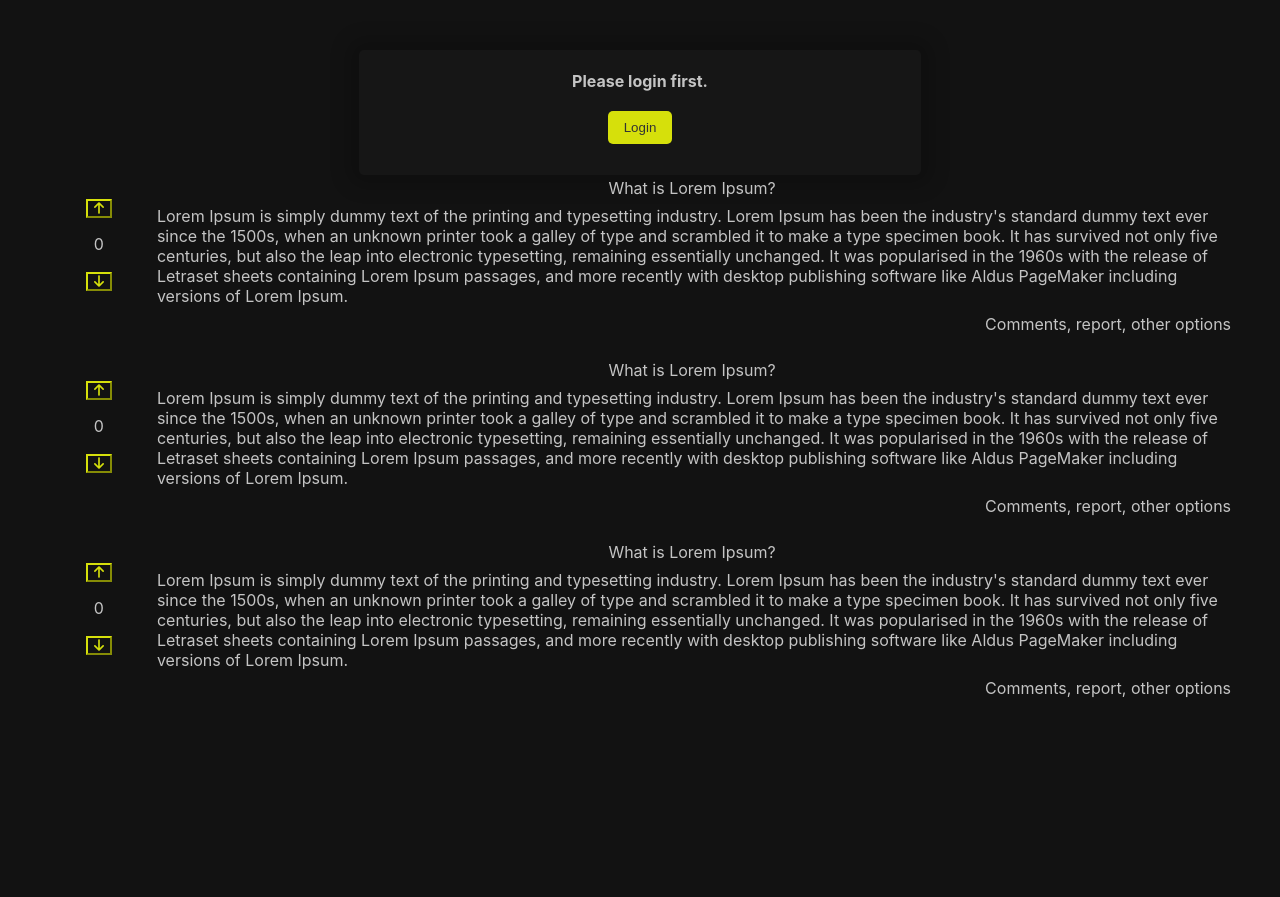
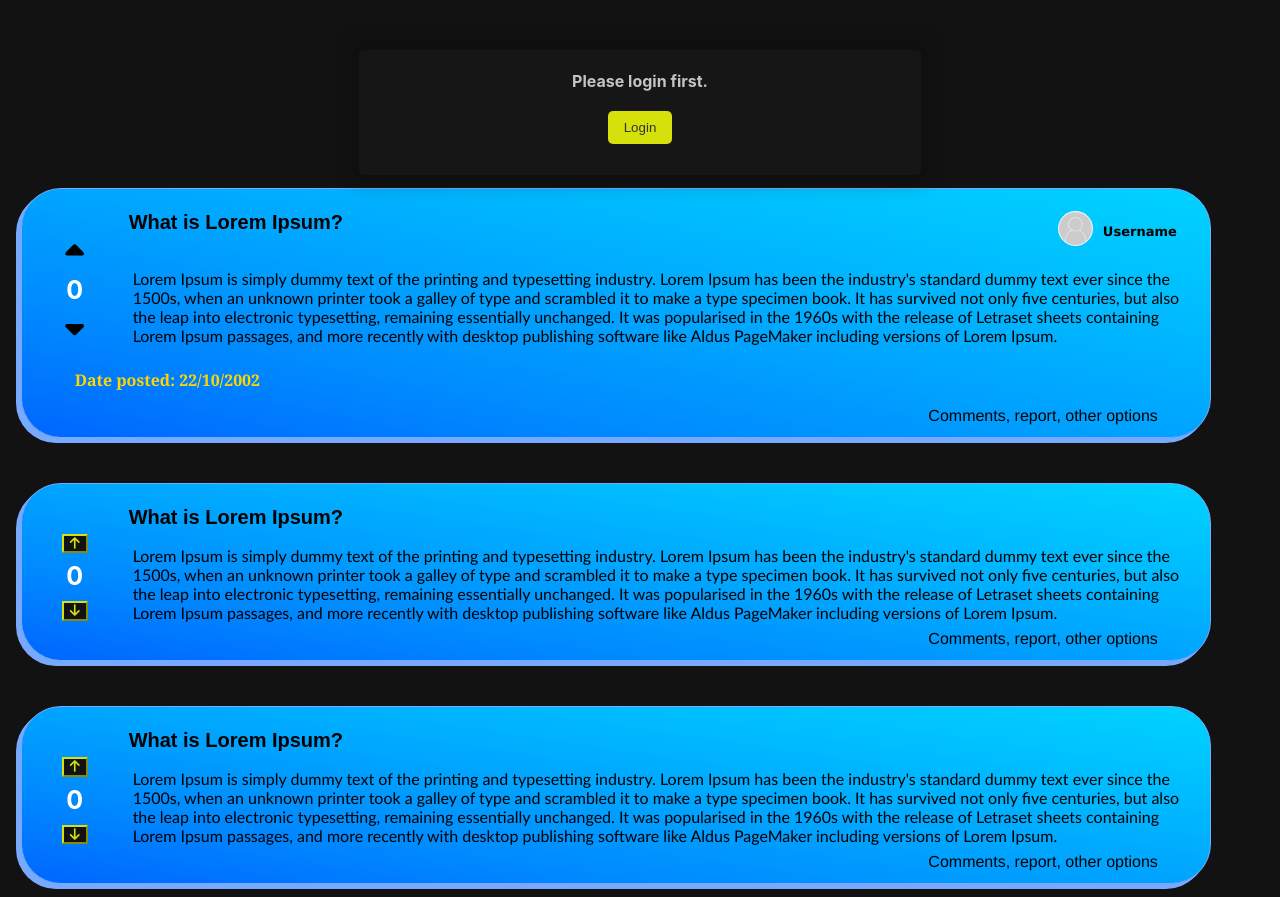
Before and after one commit to omega0verride/askepoka.al, a PHP site: page /home.php in a window 1280 px wide. Shown: the part 55-952 px from the top of the page. Before the commit the page ends 753 px from the top, so only its background shows below. Run offline with PHP 8.4, Linux system fonts and the light colour scheme; some libraries are stand-ins or nearby versions.

Commit message:
rregullime per post card

```diff
--- a/assets/stylesheet.css
+++ b/assets/stylesheet.css
@@ -12,22 +12,46 @@ body {
 
 
 .card {
-  padding-left: 3%;
   width: 94%;
   text-align: center;
+  background-image: linear-gradient(to right top, #0066ff, #0088ff, #00a4ff, #00bdff, #00d3ff);
+  border-radius: 40px;
+  margin: 1%;
+ border: 1px solid #77aaff;
+    box-shadow:  -1px 1px #77aaff,
+         -2px 2px #77aaff,
+         -3px 3px #77aaff,
+         -4px 4px #77aaff,
+         -5px 5px #77aaff;
 }
 
 .card-title {
-  text-align: center;
+  display: flex;
+  font-size: 20px;
+  color: black;
+  padding-top: 20px;
+  font-weight: 700;
+  padding-bottom: 10px;
+  font-family: Arial;
+  justify-content: space-between;
 }
 
 .card-content {
   text-align: left;
   padding: 5px;
+  color: black;
+  font-family:'Gill Sans', 'Gill Sans MT', Calibri, 'Trebuchet MS', sans-serif;
 }
 
 .card-controls {
   text-align: right;
+  padding-right: 50px;
+  padding-bottom: 10px;
+  color: rgb(0, 0, 0);
+  font-family: 'Franklin Gothic Medium', 'Arial Narrow', Arial, sans-serif;
+}
+.card-controls:hover{
+color: blue
 }
 
 .votes {
@@ -35,6 +59,7 @@ body {
   text-align: center;
   width: 100px;
   height: 100%;
+  padding-top: 40px;
 }
 
 
@@ -60,6 +85,13 @@ body {
   transition: .5s;
 }
 
+#cnt{
+  color: white;
+  font-weight: bold;
+  font-size: 25px;
+  margin: 8px
+
+}
 .box:hover input {
   width: 300px;
   background: #272133;
@@ -219,3 +251,27 @@ body:not(.user-is-tabbing) textarea:focus {
     width: 500px;
   }
 }
+.avatar{
+  vertical-align: middle;
+  width: 35px;
+  height: 35px;
+  border-radius: 50%;
+}
+.posted-by-username{
+  font-size: 13px;
+  padding-left: 10px;
+}
+.posted-by-div{
+  display: flex;
+  flex-direction: row;
+  margin-right: 30px;
+  font-family: Verdana, Geneva, Tahoma, sans-serif ;
+}
+.posted-date{
+  text-align: left;
+  margin-left:50px;
+  font-family:Cambria, Cochin, Georgia, Times, 'Times New Roman', serif;
+  color:gold;
+  font-weight: bold;
+
+}
--- a/home.php
+++ b/home.php
@@ -43,18 +43,18 @@
             <tr class="card-table">
                 <td rowspan="2" class="card-table">
                     <div class="votes">
-                        <button class="fa-solid fa-arrow-up" style="color: #d6e00b;"></button>
+                        <div class="fa-solid fa-caret-up" style="color: black; font-size: 30px"></div>
                         <p id="cnt">0</p>
-                        <button class="fa-solid fa-arrow-down" style="color: #d6e00b;"></button>
+                        <div class="fa-solid fa-caret-down" style="color: black; font-size: 30px"></div>
                     </div>
                 </td>
-                <td class="card-table card-title">What is Lorem Ipsum?</td>
+                <td class="card-table card-title">What is Lorem Ipsum? <div class="posted-by-div"><img src="./assets/Images/defaultAvatar.jpg" alt="Avatar" class="avatar"> <p class="posted-by-username">Username</p> <div></td>
             </tr>
             <tr class="card-table">
                 <td class="card-table card-content">Lorem Ipsum is simply dummy text of the printing and typesetting industry. Lorem Ipsum has been the industry's standard dummy text ever since the 1500s, when an unknown printer took a galley of type and scrambled it to make a type specimen book. It has survived not only five centuries, but also the leap into electronic typesetting, remaining essentially unchanged. It was popularised in the 1960s with the release of Letraset sheets containing Lorem Ipsum passages, and more recently with desktop publishing software like Aldus PageMaker including versions of Lorem Ipsum.</td>
             </tr>
             <tr class="card-table">
-                <td colspan="2" class="card-table card-controls">Comments, report, other options</td>
+            <td colspan="2" class="card-table card-controls"><p class="posted-date">Date posted: 22/10/2002</p>Comments, report, other options</td>
             </tr>
         </table>
     </div>
@@ -76,7 +76,7 @@
                 <td class="card-table card-content">Lorem Ipsum is simply dummy text of the printing and typesetting industry. Lorem Ipsum has been the industry's standard dummy text ever since the 1500s, when an unknown printer took a galley of type and scrambled it to make a type specimen book. It has survived not only five centuries, but also the leap into electronic typesetting, remaining essentially unchanged. It was popularised in the 1960s with the release of Letraset sheets containing Lorem Ipsum passages, and more recently with desktop publishing software like Aldus PageMaker including versions of Lorem Ipsum.</td>
             </tr>
             <tr class="card-table">
-                <td colspan="2" class="card-table card-controls">Comments, report, other options</td>
+            <td colspan="2" class="card-table card-controls">Comments, report, other options</td>
             </tr>
         </table>
     </div>
```
Also changed, not shown: assets/Images/defaultAvatar.jpg (added).
